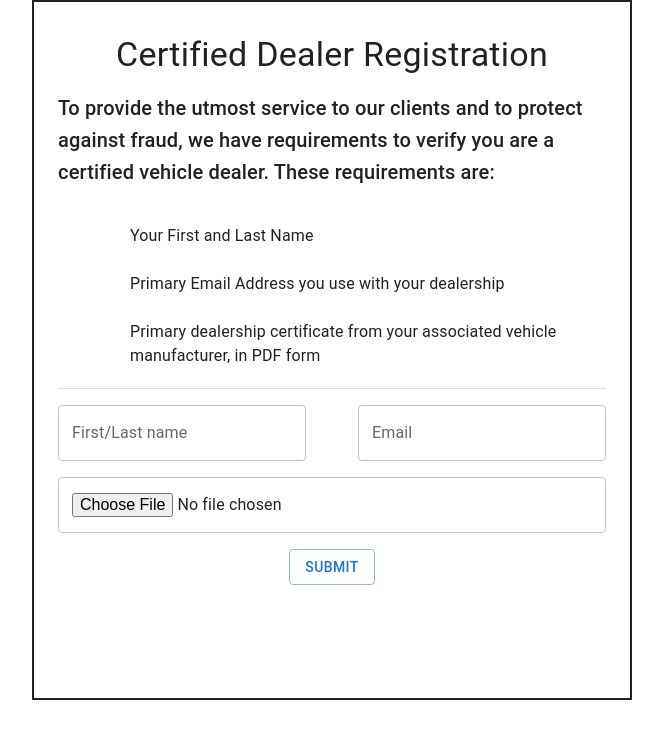
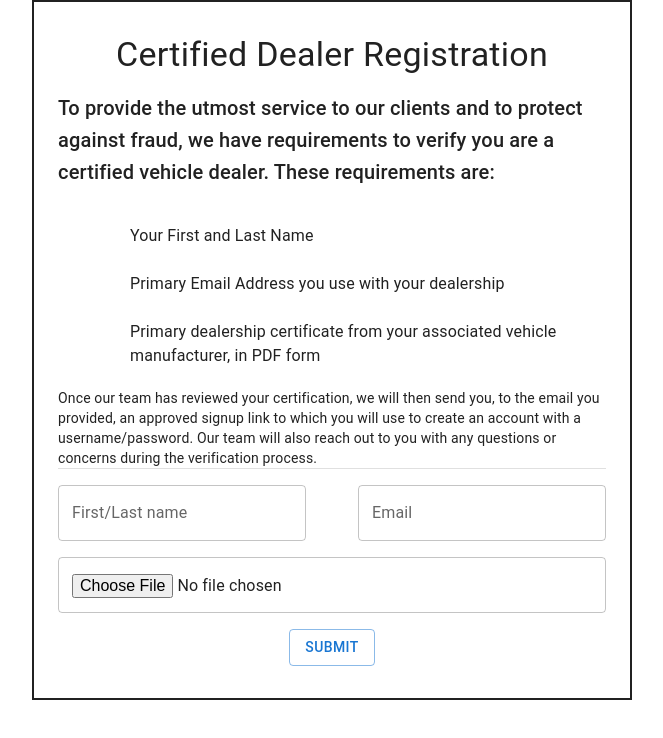
Before and after one commit to jrapich/sign-on-component, a React (Vite) app: page / in a window 1280 px wide. Shown: the top 738 px of the page, without its empty margins (32-695 px from the left). Built offline with nearby package versions, Linux system fonts and the light colour scheme.

Commit message:
added text descirbing process, and what the user can expect going forward

```diff
--- a/src/pages/SignUp.jsx
+++ b/src/pages/SignUp.jsx
@@ -107,6 +107,13 @@ export default function SignUp() {
             </ListItem>
           </List>
         </Box>
+        <Box sx={flexCenter}>
+            <Typography variant="body2">
+              Once our team has reviewed your certification, we will then send you, to the email you provided,
+              an approved signup link to which you will use to create an account with a username/password.
+              Our team will also reach out to you with any questions or concerns during the verification process.
+            </Typography>
+          </Box>
         <Divider />
         <Container disableGutters maxWidth={false}>
           <Box sx={{ my: 2 }}>
```
